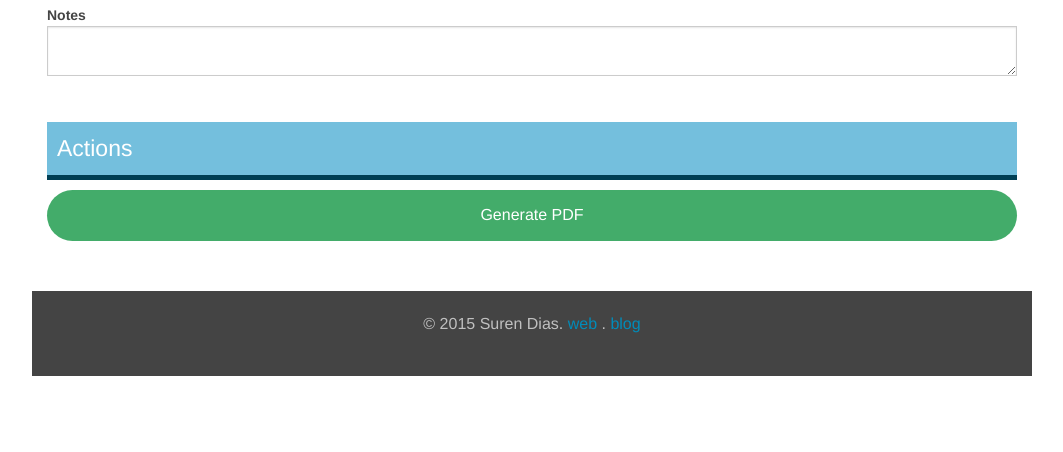
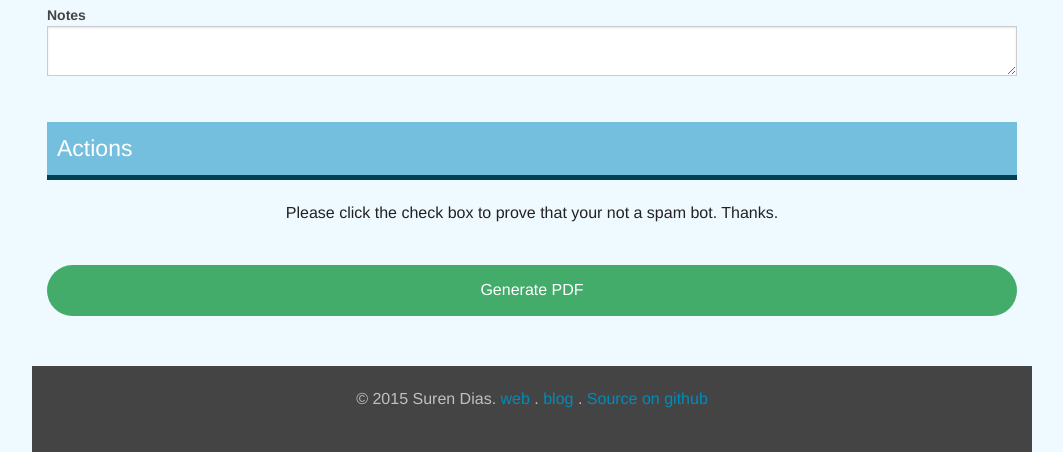
Before and after one commit to surendias/Invoicer, a PHP site: page / in a window 1280 px wide. Shown: the part 2400-2852 px from the top of the page, without its empty margins (108-1171 px from the left). Before the commit the page ends 2776 px from the top, so only its background shows below. Run offline with PHP 8.4, Linux system fonts and the light colour scheme; some libraries are stand-ins or nearby versions.

Commit message:
Style updates

```diff
--- a/css/style.css
+++ b/css/style.css
@@ -1,3 +1,6 @@
+body {
+    background: #EEFAFF;
+}
 table {
     width: 100%;
 }
@@ -37,6 +40,10 @@ label {
     font-weight: bold;
 }
 
+.action-buttons {
+    margin-top: 20px !important;
+}
+
 .footer {
     margin-top: 30px;
     background: #444444;
--- a/index.php
+++ b/index.php
@@ -353,13 +353,14 @@
         <div class="large-12 columns">
             <h4>Actions</h4>
 
-            <div class="row text-center">
+            <div class="row text-center action-buttons">
                 <div class="large-12 columns">
+                    <p>Please click the check box to prove that your not a spam bot. Thanks.</p>
                     <div class="g-recaptcha" data-sitekey="6LcsmAQTAAAAAIKkuHijL8SQbMSL-vxlzJIyZAau"></div>
                 </div>
             </div>
 
-            <div class="row text-center">
+            <div class="row text-center action-buttons">
                 <div class="large-12 columns">
                     <input type="submit" class="button success round" value="Generate PDF"/>
                 </div>
@@ -371,7 +372,8 @@
 
 <div class="row footer">
     <div class="large-12 columns text-center">
-        <p class="copyright">&copy; <?php echo date('Y'); ?> Suren Dias. <a href="http://surendias.com" target="_blank">web</a> . <a href="http://codias.wordpress.com" target="_blank">blog</a></p>
+        <p class="copyright">&copy; <?php echo date('Y'); ?> Suren Dias. <a href="http://surendias.com" target="_blank">web</a> . <a href="http://codias.wordpress.com" target="_blank">blog</a> .
+            <a href="https://github.com/surendias/Invoicer" target="_blank">Source on github</a></p>
     </div>
 </div>
 
```
